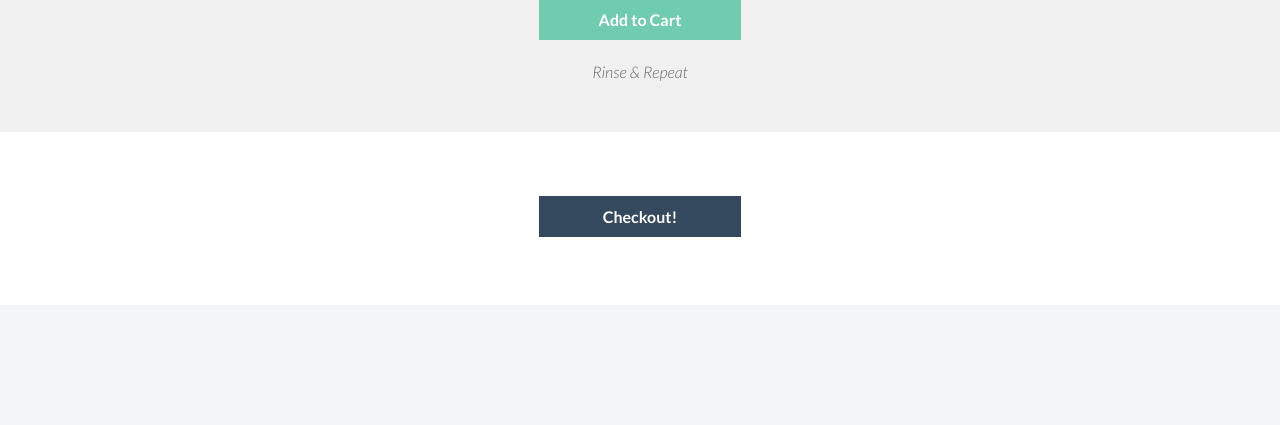
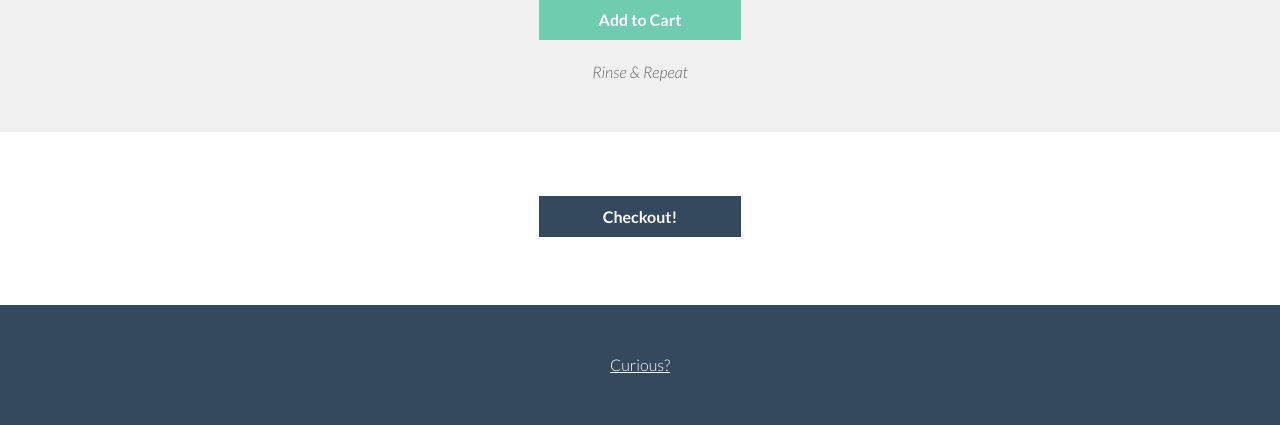
Before and after one commit to konscript/vaporista, a Python web app: template server/templates/index.html in a window 1280 px wide. Shown: the part 1508-1933 px from the top of the page. Before the commit the page ends 1745 px from the top, so only its background shows below. Run offline with Jinja, Linux system fonts and the light colour scheme; the template is opened without the code that fills it, so the values that code supplies are empty; some libraries are stand-ins or nearby versions.

Commit message:
footer and better about page

```diff
--- a/client/sass/app.scss
+++ b/client/sass/app.scss
@@ -26,6 +26,10 @@ html, body, * {
 
 .striped {
     background-color: $secondary-color;
+}
+
+.striped-dark {
+    background-color: $complementary-color;
 }
 
 // Elements
@@ -66,3 +70,12 @@ h2 {
             //background-color: white;
             //box-shadow: 0 0 0 0.15em $primary-color inset;
         }
+
+// Footer
+.footer-wrapper {
+
+    a {
+        color: white;
+        text-decoration: underline;
+    }
+}
--- a/server/templates/index.html
+++ b/server/templates/index.html
@@ -39,6 +39,12 @@
 
             <div ng-view></div>
 
+            <div class="footer-wrapper wrapper striped-dark">
+                <footer class="row">
+                    <div class="small-12 small-centered columns center"><a href="/#/about">Curious?</a></div>
+                </footer>
+            </div>
+
         </div>
 
         <!-- In production use:
```
Also changed, not shown: client/tmpl/about.html (+7 -0 lines), client/css/app.css.
